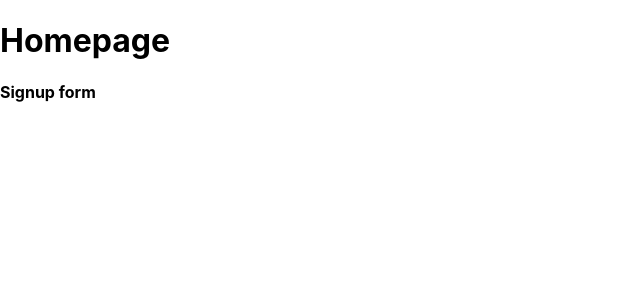
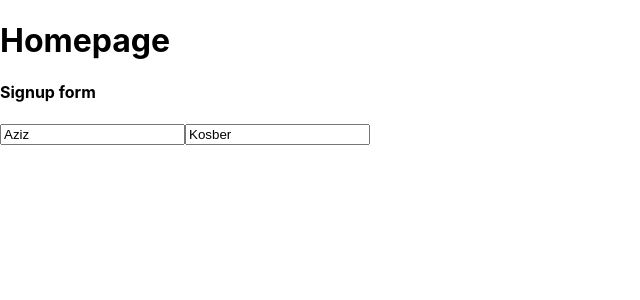
Before and after one commit to leothebeagle/siwa-ecommerce-react-frontend, a React (Create React App) app: page / in a window 1280 px wide. Shown: the top 300 px of the page, without its empty margins (0-640 px from the left). Built offline with nearby package versions, Linux system fonts and the light colour scheme.

Commit message:
Setup form to derive input values from local state

```diff
--- a/src/components/SignUp.js
+++ b/src/components/SignUp.js
@@ -1,9 +1,21 @@
 import React from 'react';
 
 class SignUp extends React.Component {
+
+    state = {
+        firstName: "Aziz",
+        lastName: "Kosber"
+    }
+
     render() {
         return(
-            <h4>Signup form</h4>
+            <div>
+                <h4>Signup form</h4>
+                <form>
+                    <input type="text" name="firstName" value={this.state.firstName} />
+                    <input type="text" name="lastName" value={this.state.lastName} />
+                </form>
+            </div>
         )
     }
 }
```
